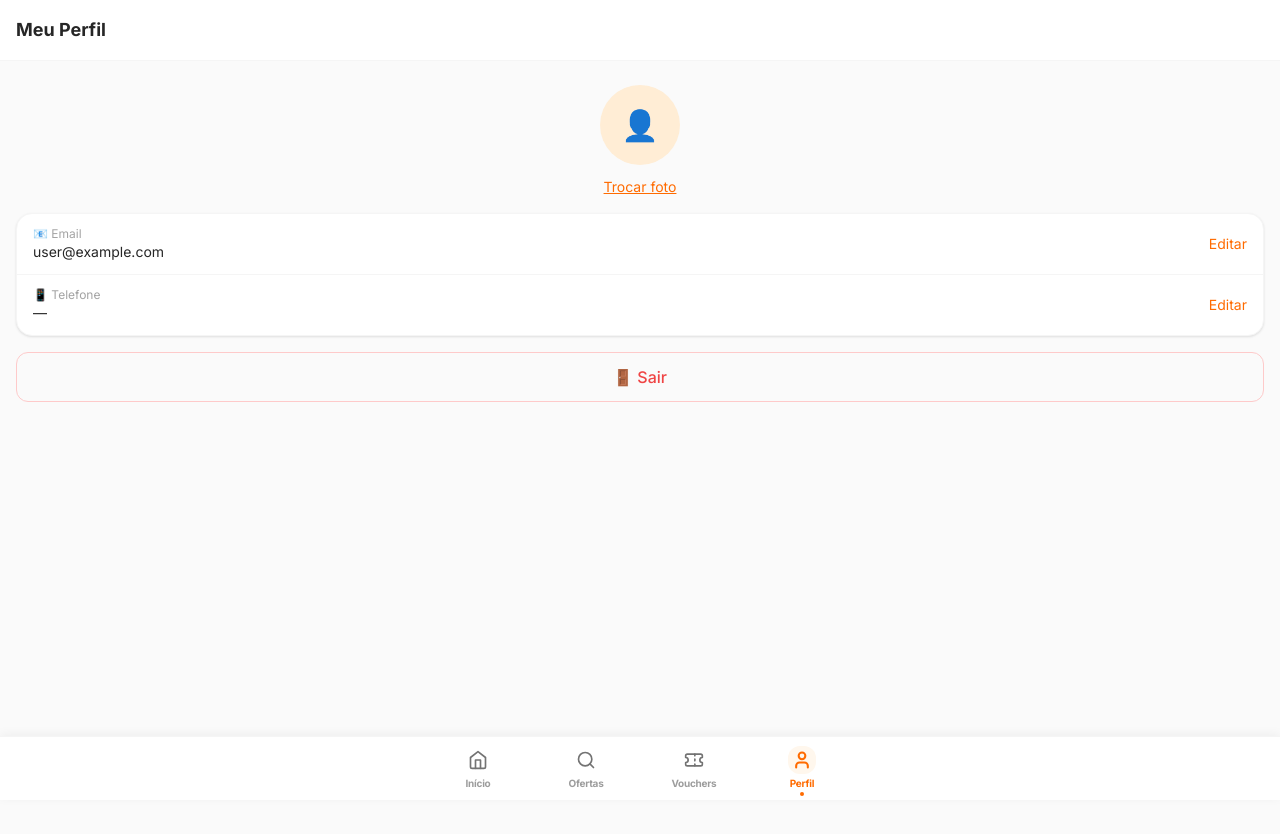
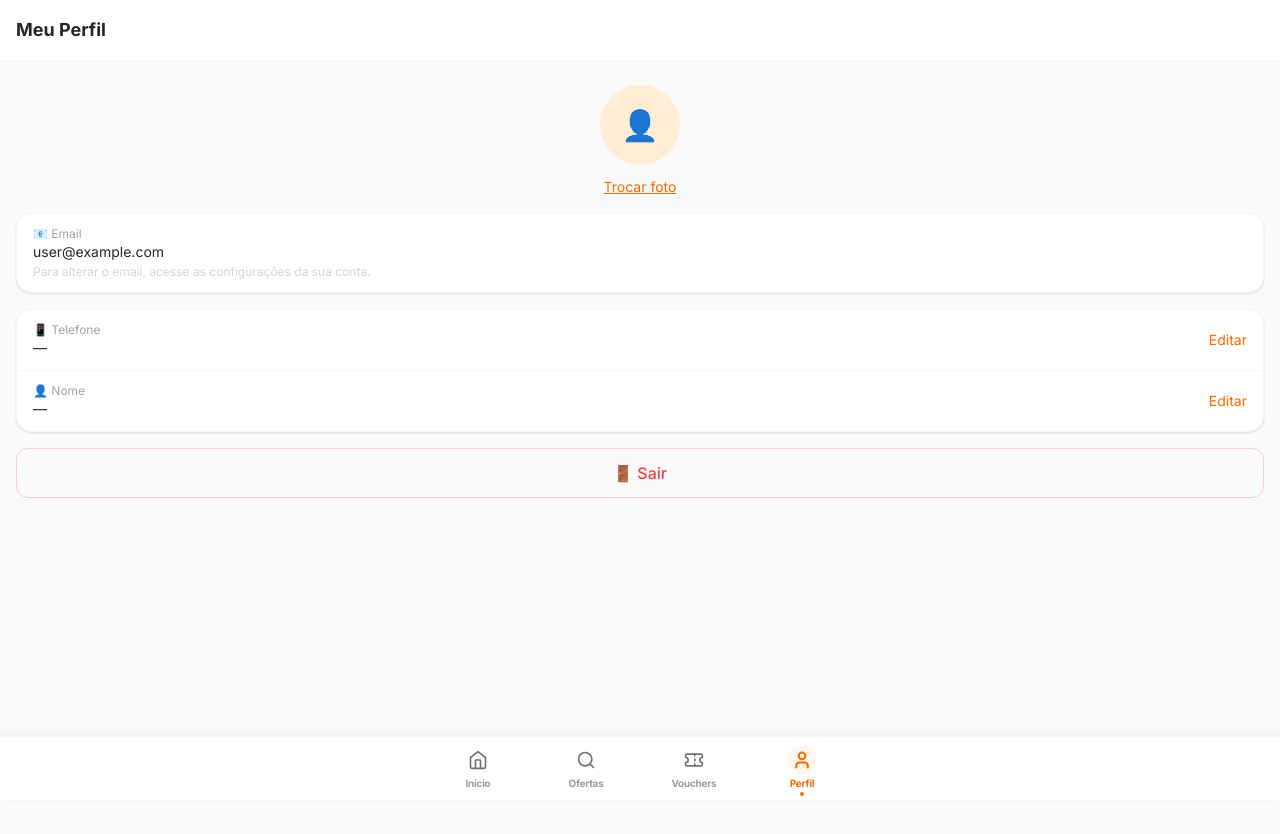
Before and after one commit to pkacci/FlashDeal, a React (Vite) app: page /perfil in a window 1280 px wide. Shown: the top 834 px of the page. Built offline with nearby package versions, Linux system fonts and the light colour scheme; no server answers; the database is empty; sample sign-in values are in the browser's storage.

Commit message:
Update PerfilPage.tsx

```diff
--- a/src/pages/PerfilPage.tsx
+++ b/src/pages/PerfilPage.tsx
@@ -1,11 +1,19 @@
 // ============================================================
 // INÍCIO: src/pages/PerfilPage.tsx
-// Versão: 1.1.0 | Correção: removido formatBRL não usado
+// Versão: 1.2.0 | Data: 2026-02-27
+// Deps: React, firebase/firestore, AuthContext, useImageUpload
+// Correções v1.2:
+//   — ModalEdicao agora recebe valor atual (não mais vazio)
+//   — Email removido da edição via Firestore (Auth-only)
+//   — Campos PME adicionados: nomeFantasia, endereço
+//   — CNPJ exibido como somente leitura (segurança)
+//   — Plano + uso de ofertas exibido para PME
+//   — Avatar carrega imagemUrl do Firestore se existir
 // ============================================================
 
-import React, { useState, useCallback } from 'react';
+import React, { useState, useCallback, useEffect } from 'react';
 import { useNavigate } from 'react-router-dom';
-import { doc, updateDoc, Timestamp } from 'firebase/firestore';
+import { doc, updateDoc, getDoc, Timestamp } from 'firebase/firestore';
 import { db } from '../services/firebase';
 import { useAuth } from '../contexts/AuthContext';
 import useImageUpload from '../hooks/useImageUpload';
@@ -14,13 +22,19 @@ import LoadingSpinner from '../components/common/LoadingSpinner';
 // #region ModalEdicao
 interface ModalEdicaoProps {
   label: string;
-  valor: string;
+  valorAtual: string; // v1.2: recebe valor atual em vez de ""
   onSalvar: (v: string) => void;
   onFechar: () => void;
 }
 
-const ModalEdicao: React.FC<ModalEdicaoProps> = ({ label, valor, onSalvar, onFechar }) => {
-  const [input, setInput] = useState(valor);
+const ModalEdicao: React.FC<ModalEdicaoProps> = ({
+  label,
+  valorAtual,
+  onSalvar,
+  onFechar,
+}) => {
+  const [input, setInput] = useState(valorAtual); // v1.2: inicia com valor real
+
   return (
     <div className="fixed inset-0 bg-black/50 flex items-end justify-center z-50 p-4">
       <div className="bg-white rounded-2xl p-6 w-full max-w-md">
@@ -32,10 +46,16 @@ const ModalEdicao: React.FC<ModalEdicaoProps> = ({ label, valor, onSalvar, onFec
           className="input mb-4"
           autoFocus
         />
-        <button onClick={() => onSalvar(input)} className="btn-primary w-full mb-2">
+        <button
+          onClick={() => onSalvar(input)}
+          className="btn-primary w-full mb-2"
+        >
           Salvar
         </button>
-        <button onClick={onFechar} className="w-full text-sm text-neutral-400 py-2">
+        <button
+          onClick={onFechar}
+          className="w-full text-sm text-neutral-400 py-2"
+        >
           Cancelar
         </button>
       </div>
@@ -44,17 +64,63 @@ const ModalEdicao: React.FC<ModalEdicaoProps> = ({ label, valor, onSalvar, onFec
 };
 // #endregion
 
+// #region Types internos
+interface DadosPerfil {
+  nomeFantasia?: string;
+  telefone?: string;
+  imagemUrl?: string;
+  plano?: string;
+  limiteOfertas?: number;
+  ofertasCriadas?: number;
+  endereco?: {
+    rua?: string;
+    numero?: string;
+    bairro?: string;
+    cidade?: string;
+    estado?: string;
+  };
+  cnpj?: string;
+  nome?: string; // consumidor
+}
+// #endregion
+
+// #region PerfilPage
 const PerfilPage: React.FC = () => {
   const navigate = useNavigate();
   const { usuario, role, loading: authLoading, signOut } = useAuth();
   const { upload, previewUrl, status: uploadStatus } = useImageUpload();
 
+  const [dados, setDados] = useState<DadosPerfil>({});
+  const [carregando, setCarregando] = useState(true);
   const [modalAberto, setModalAberto] = useState<string | null>(null);
   const [salvando, setSalvando] = useState(false);
 
   const collection = role === 'pme' ? 'pmes' : 'consumidores';
 
-  const handleSalvarCampo = useCallback(async (campo: string, valor: string) => {
+  // #region Carregar dados do Firestore
+  useEffect(() => {
+    if (!usuario?.uid) return;
+
+    const carregar = async () => {
+      try {
+        const snap = await getDoc(doc(db, collection, usuario.uid));
+        if (snap.exists()) {
+          setDados(snap.data() as DadosPerfil);
+        }
+      } catch (err) {
+        console.error('Erro ao carregar perfil:', err);
+      } finally {
+        setCarregando(false);
+      }
+    };
+
+    carregar();
+  }, [usuario?.uid, collection]);
+  // #endregion
+
+  // #region Salvar campo
+  const handleSalvarCampo = useCallback(
+    async (campo: string, valor: string) => {
       if (!usuario?.uid) return;
       setSalvando(true);
       try {
@@ -62,12 +128,20 @@ const PerfilPage: React.FC = () => {
           [campo]: valor,
           updatedAt: Timestamp.now(),
         });
+        // Atualiza estado local sem precisar recarregar do Firestore
+        setDados((prev) => ({ ...prev, [campo]: valor }));
+      } catch (err) {
+        console.error('Erro ao salvar campo:', err);
       } finally {
         setSalvando(false);
         setModalAberto(null);
       }
-  }, [usuario?.uid, collection]);
+    },
+    [usuario?.uid, collection]
+  );
+  // #endregion
 
+  // #region Trocar foto
   const handleTrocarFoto = async (e: React.ChangeEvent<HTMLInputElement>) => {
     const file = e.target.files?.[0];
     if (!file || !usuario?.uid) return;
@@ -78,19 +152,89 @@ const PerfilPage: React.FC = () => {
         imagemUrl: url,
         updatedAt: Timestamp.now(),
       });
+      setDados((prev) => ({ ...prev, imagemUrl: url }));
     }
   };
+  // #endregion
 
+  // #region Logout
   const handleLogout = async () => {
     await signOut();
     navigate('/', { replace: true });
   };
+  // #endregion
 
-  if (authLoading) return <LoadingSpinner fullScreen />;
-  if (!usuario) { navigate('/login'); return null; }
+  // #region Campos por role
+  // Campos editáveis para CONSUMIDOR
+  const camposConsumidor = [
+    { label: '📱 Telefone', campo: 'telefone', valor: dados.telefone ?? '' },
+    { label: '👤 Nome', campo: 'nome', valor: dados.nome ?? '' },
+  ];
+
+  // Campos editáveis para PME
+  const camposPME = [
+    {
+      label: '🏪 Nome do negócio',
+      campo: 'nomeFantasia',
+      valor: dados.nomeFantasia ?? '',
+    },
+    {
+      label: '📱 Telefone',
+      campo: 'telefone',
+      valor: dados.telefone ?? '',
+    },
+    {
+      label: '📍 Rua',
+      campo: 'endereco.rua',
+      valor: dados.endereco?.rua ?? '',
+    },
+    {
+      label: '🔢 Número',
+      campo: 'endereco.numero',
+      valor: dados.endereco?.numero ?? '',
+    },
+    {
+      label: '🏘️ Bairro',
+      campo: 'endereco.bairro',
+      valor: dados.endereco?.bairro ?? '',
+    },
+  ];
+
+  const campos = role === 'pme' ? camposPME : camposConsumidor;
+  // #endregion
+
+  // #region Guards
+  if (authLoading || carregando) return <LoadingSpinner fullScreen />;
+  if (!usuario) {
+    navigate('/login');
+    return null;
+  }
+  // #endregion
+
+  // #region Helpers
+  const fotoExibida = previewUrl ?? dados.imagemUrl ?? null;
+
+  const enderecoFormatado = dados.endereco
+    ? [
+        dados.endereco.rua,
+        dados.endereco.numero,
+        dados.endereco.bairro,
+        dados.endereco.cidade,
+        dados.endereco.estado,
+      ]
+        .filter(Boolean)
+        .join(', ')
+    : null;
+
+  const valorModal = modalAberto
+    ? campos.find((c) => c.campo === modalAberto)?.valor ?? ''
+    : '';
+  // #endregion
 
   return (
     <div className="min-h-screen bg-neutral-50 pb-nav">
+
+      {/* Header */}
       <header className="px-4 py-4 bg-white border-b border-neutral-100">
         <p className="font-bold text-neutral-800 text-lg">
           {role === 'pme' ? 'Meu Negócio' : 'Meu Perfil'}
@@ -98,11 +242,16 @@ const PerfilPage: React.FC = () => {
       </header>
 
       <div className="px-4 py-6 space-y-4">
+
         {/* Avatar */}
         <div className="flex flex-col items-center gap-3">
           <div className="w-20 h-20 rounded-full bg-primary-100 flex items-center justify-center overflow-hidden">
-            {previewUrl ? (
-              <img src={previewUrl} alt="Perfil" className="w-full h-full object-cover" />
+            {fotoExibida ? (
+              <img
+                src={fotoExibida}
+                alt="Perfil"
+                className="w-full h-full object-cover"
+              />
             ) : (
               <span className="text-3xl">
                 {role === 'pme' ? '🏪' : '👤'}
@@ -111,17 +260,56 @@ const PerfilPage: React.FC = () => {
           </div>
           <label className="text-sm text-primary-500 underline cursor-pointer">
             {uploadStatus === 'enviando' ? 'Enviando...' : 'Trocar foto'}
-            <input type="file" accept="image/*" capture="environment" className="hidden" onChange={handleTrocarFoto} />
+            <input
+              type="file"
+              accept="image/*"
+              capture="environment"
+              className="hidden"
+              onChange={handleTrocarFoto}
+            />
           </label>
         </div>
 
-        {/* Campos */}
+        {/* Email — somente leitura (gerenciado pelo Firebase Auth) */}
+        <div className="card px-4 py-3">
+          <p className="text-xs text-neutral-400">📧 Email</p>
+          <p className="text-sm text-neutral-800">{usuario.email ?? '—'}</p>
+          <p className="text-xs text-neutral-300 mt-0.5">
+            Para alterar o email, acesse as configurações da sua conta.
+          </p>
+        </div>
+
+        {/* CNPJ — somente leitura para PME (segurança) */}
+        {role === 'pme' && dados.cnpj && (
+          <div className="card px-4 py-3">
+            <p className="text-xs text-neutral-400">🏢 CNPJ</p>
+            <p className="text-sm text-neutral-800 font-mono">
+              {dados.cnpj.replace(
+                /^(\d{2})(\d{3})(\d{3})(\d{4})(\d{2})$/,
+                '$1.$2.$3/$4-$5'
+              )}
+            </p>
+            <p className="text-xs text-neutral-300 mt-0.5">
+              CNPJ não pode ser alterado após o cadastro.
+            </p>
+          </div>
+        )}
+
+        {/* Endereço formatado — somente leitura (resumo) */}
+        {role === 'pme' && enderecoFormatado && (
+          <div className="card px-4 py-3">
+            <p className="text-xs text-neutral-400">📍 Endereço atual</p>
+            <p className="text-sm text-neutral-800">{enderecoFormatado}</p>
+          </div>
+        )}
+
+        {/* Campos editáveis */}
         <div className="card divide-y divide-neutral-100">
-          {[
-            { label: '📧 Email', campo: 'email', valor: usuario.email ?? '' },
-            { label: '📱 Telefone', campo: 'telefone', valor: usuario.phoneNumber ?? '' },
-          ].map(({ label, campo, valor }) => (
-            <div key={campo} className="flex items-center justify-between px-4 py-3">
+          {campos.map(({ label, campo, valor }) => (
+            <div
+              key={campo}
+              className="flex items-center justify-between px-4 py-3"
+            >
               <div>
                 <p className="text-xs text-neutral-400">{label}</p>
                 <p className="text-sm text-neutral-800">{valor || '—'}</p>
@@ -136,6 +324,53 @@ const PerfilPage: React.FC = () => {
           ))}
         </div>
 
+        {/* Plano PME */}
+        {role === 'pme' && (
+          <div className="card px-4 py-4">
+            <div className="flex items-center justify-between mb-2">
+              <p className="text-sm font-semibold text-neutral-800">
+                📊 Plano:{' '}
+                <span className="capitalize text-primary-500">
+                  {dados.plano ?? 'free'}
+                </span>
+              </p>
+              {dados.plano === 'free' && (
+                <button
+                  onClick={() => navigate('/upgrade')}
+                  className="text-xs text-white bg-primary-500 px-3 py-1 rounded-full"
+                >
+                  ⬆️ Upgrade PRO
+                </button>
+              )}
+            </div>
+            {dados.plano === 'free' && (
+              <>
+                <div className="flex justify-between text-xs text-neutral-400 mb-1">
+                  <span>Ofertas este mês</span>
+                  <span>
+                    {dados.ofertasCriadas ?? 0}/{dados.limiteOfertas ?? 10}
+                  </span>
+                </div>
+                {/* Barra de progresso */}
+                <div className="w-full h-2 bg-neutral-100 rounded-full overflow-hidden">
+                  <div
+                    className="h-2 bg-primary-500 rounded-full transition-all"
+                    style={{
+                      width: `${Math.min(
+                        ((dados.ofertasCriadas ?? 0) /
+                          (dados.limiteOfertas ?? 10)) *
+                          100,
+                        100
+                      )}%`,
+                    }}
+                  />
+                </div>
+              </>
+            )}
+          </div>
+        )}
+
+        {/* Spinner de salvamento */}
         {salvando && (
           <div className="flex justify-center">
             <LoadingSpinner size="sm" />
@@ -151,11 +386,11 @@ const PerfilPage: React.FC = () => {
         </button>
       </div>
 
-      {/* Modal de edição */}
+      {/* Modal de edição — v1.2: passa valorAtual corretamente */}
       {modalAberto && (
         <ModalEdicao
-          label={modalAberto}
-          valor=""
+          label={campos.find((c) => c.campo === modalAberto)?.label ?? modalAberto}
+          valorAtual={valorModal}
           onSalvar={(v) => handleSalvarCampo(modalAberto, v)}
           onFechar={() => setModalAberto(null)}
         />
@@ -163,6 +398,7 @@ const PerfilPage: React.FC = () => {
     </div>
   );
 };
+// #endregion
 
 export default PerfilPage;
 
```
Lines whose indentation alone changed are shown as unchanged.
